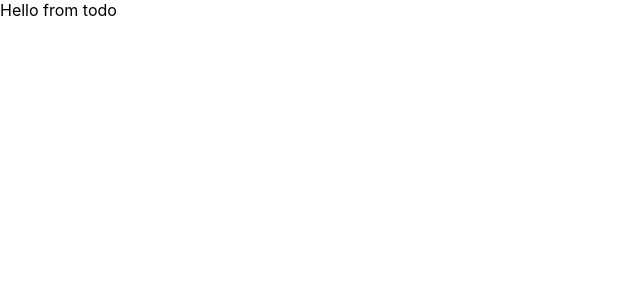
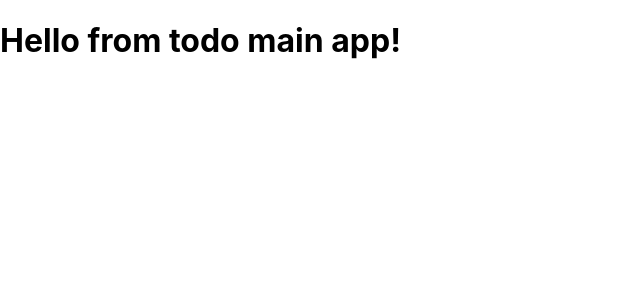
Before and after one commit to Romano125/django-react-tutorial, a React (Create React App) app in the folder todo_web/: page / in a window 1280 px wide. Shown: the top 300 px of the page, without its empty margins (0-640 px from the left). Built offline with nearby package versions, Linux system fonts and the light colour scheme.

Commit message:
Create first page and update readme

```diff
--- a/todo_web/src/index.tsx
+++ b/todo_web/src/index.tsx
@@ -1,10 +1,13 @@
 import React from 'react';
 import ReactDOM from 'react-dom';
+
+import {TodoMain} from './pages'
+
 import './index.css';
 
 ReactDOM.render(
   <React.StrictMode>
-    <div>Hello from todo</div>
+    <TodoMain />
   </React.StrictMode>,
   document.getElementById('root')
 );
--- /dev/null
+++ b/todo_web/src/pages/TodoMain/index.tsx
@@ -0,0 +1,11 @@
+import React, { FC, memo } from "react";
+
+const TodoMain: FC = () => {
+  return (
+    <div>
+      <h1>Hello from todo main app!</h1>
+    </div>
+  );
+};
+
+export default memo(TodoMain);
--- /dev/null
+++ b/todo_web/src/pages/index.ts
@@ -0,0 +1 @@
+export { default as TodoMain } from './TodoMain';
```
Also changed, not shown: 1 other file (tests, documents, lock files or other folders).
